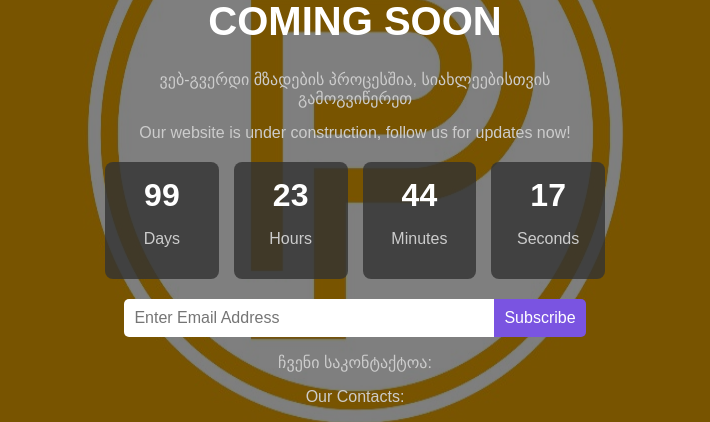
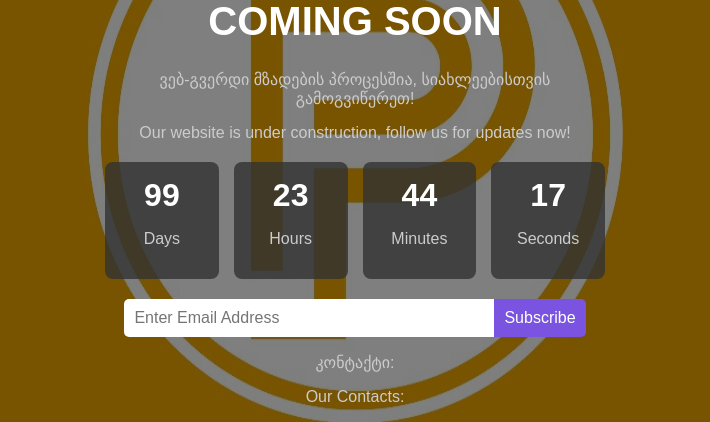
Before and after one commit to nodarisvanidze88/mamu_app_pos_sg, a React (Create React App) app: page / in a window 1280 px wide. Shown: the part 186-608 px from the top of the page, without its empty margins (285-995 px from the left). Built offline with nearby package versions, Linux system fonts and the light colour scheme.

Commit message:
changed texts

```diff
--- a/src/App.js
+++ b/src/App.js
@@ -57,7 +57,7 @@ const ComingSoon = () => {
     return (
         <div className="container">
             <h1>COMING SOON</h1>
-            <p>ვებ-გვერდი მზადების პროცესშია, სიახლეებისთვის გამოგვიწერეთ</p>
+            <p>ვებ-გვერდი მზადების პროცესშია, სიახლეებისთვის გამოგვიწერეთ!</p>
             <p>Our website is under construction, follow us for updates now!</p>
 
             <div className="countdown">
@@ -78,7 +78,7 @@ const ComingSoon = () => {
                 />
                 <button onClick={handleSubscribe}>Subscribe</button>
             </div>
-            <p>ჩვენი საკონტაქტოა:</p>
+            <p>კონტაქტი:</p>
             <p>Our Contacts:</p>
             <p>E-mail: posserviceg@gmail.com</p>
         </div>
```
